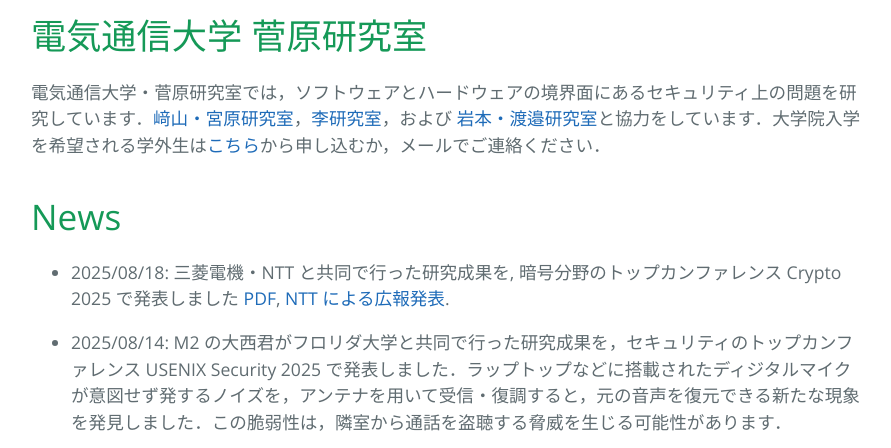
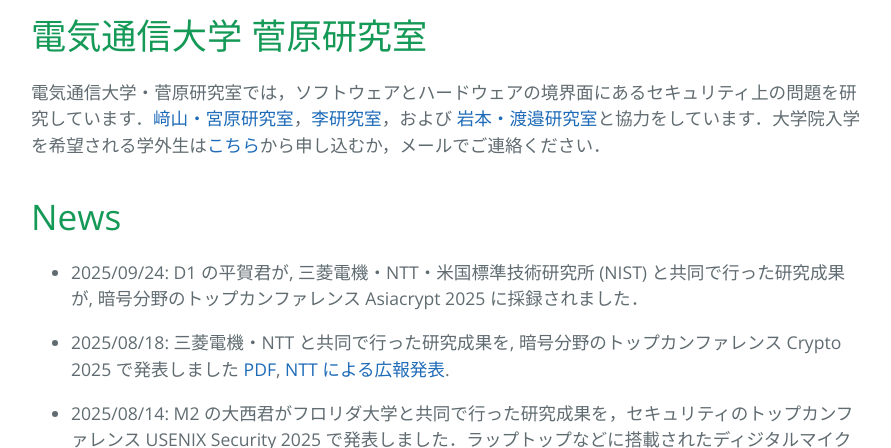
Before and after one commit to sugawara-bbbb/weblab, a Jekyll site: the page built from index.md, in a window 1280 px wide and 900 px high, scrolled down 406 px, cut to the strip 0-448 px from the top of the window. Shown: the whole strip, without its empty margins (193-1084 px from the left). Built offline with Jekyll 4.4.1, drawn with Linux system fonts in a browser that asks for light colours; our own code applies the rules of GitHub Pages for plain Markdown files.

Commit message:
asiacrypt2025

```diff
--- a/index.md
+++ b/index.md
@@ -7,6 +7,8 @@ layout: default
 電気通信大学・菅原研究室では，ソフトウェアとハードウェアの境界面にあるセキュリティ上の問題を研究しています．[﨑山・宮原研究室](http://sakiyama-lab.jp/)，[李研究室](http://www.uec-li-lab.com)，および [岩本・渡邉研究室](https://iw-lab.jp)と協力をしています．大学院入学を希望される学外生は[こちら](https://www.uec.ac.jp/admission/open-graduate/tour.html)から申し込むか，メールでご連絡ください．
 
 # News
+
+- 2025/09/24: D1 の平賀君が, 三菱電機・NTT・米国標準技術研究所 (NIST) と共同で行った研究成果が, 暗号分野のトップカンファレンス Asiacrypt 2025 に採録されました．
 
 - 2025/08/18: 三菱電機・NTT と共同で行った研究成果を, 暗号分野のトップカンファレンス Crypto 2025 で発表しました [PDF](https://link.springer.com/chapter/10.1007/978-3-032-01901-1_13), [NTT による広報発表](https://group.ntt/jp/topics/2025/08/15/crypto_2025.html).
 
```
